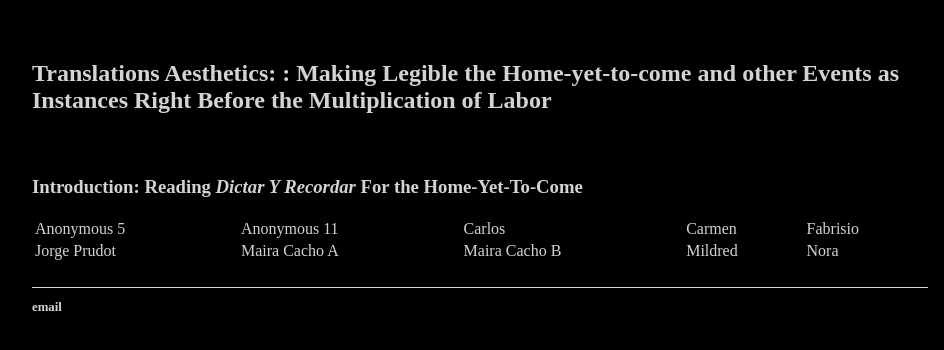
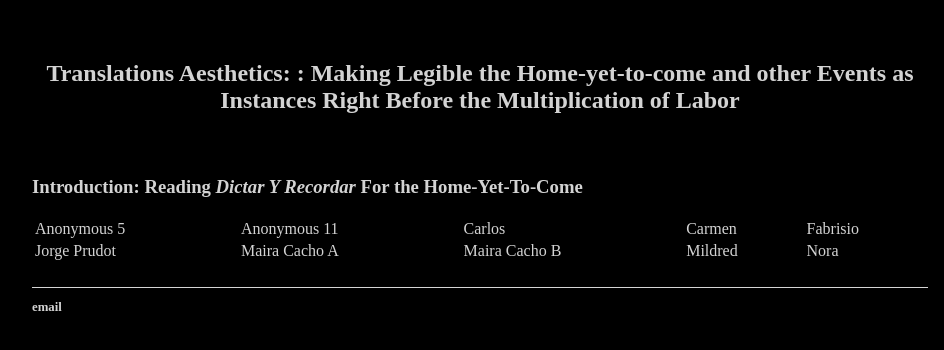
Before and after one commit to josdchavez/josdchavez.github.io, a Jekyll site: the page built from translationaesthetics/index.html, in a window 1280 px wide. Shown: the top 350 px of the page, without its empty margins (160-1104 px from the left). Built offline with Jekyll 4.4.1, drawn with Linux system fonts in a browser that asks for light colours.

Commit message:
Update index.html

```diff
--- a/translationaesthetics/index.html
+++ b/translationaesthetics/index.html
@@ -3,7 +3,7 @@
 title: Translations Aesthetics
 ---
 
-<p align="center"> <h2>Translations Aesthetics: : Making Legible the Home-yet-to-come and other Events as Instances Right Before the Multiplication of Labor</h2>
+<div align="center"> <h2>Translations Aesthetics: : Making Legible the Home-yet-to-come and other Events as Instances Right Before the Multiplication of Labor</h2></div>
 <br>
 <p align="left"><h3>Introduction: Reading <i>Dictar Y Recordar</i> For the Home-Yet-To-Come</h3>
 <table style="width:100%">
```
